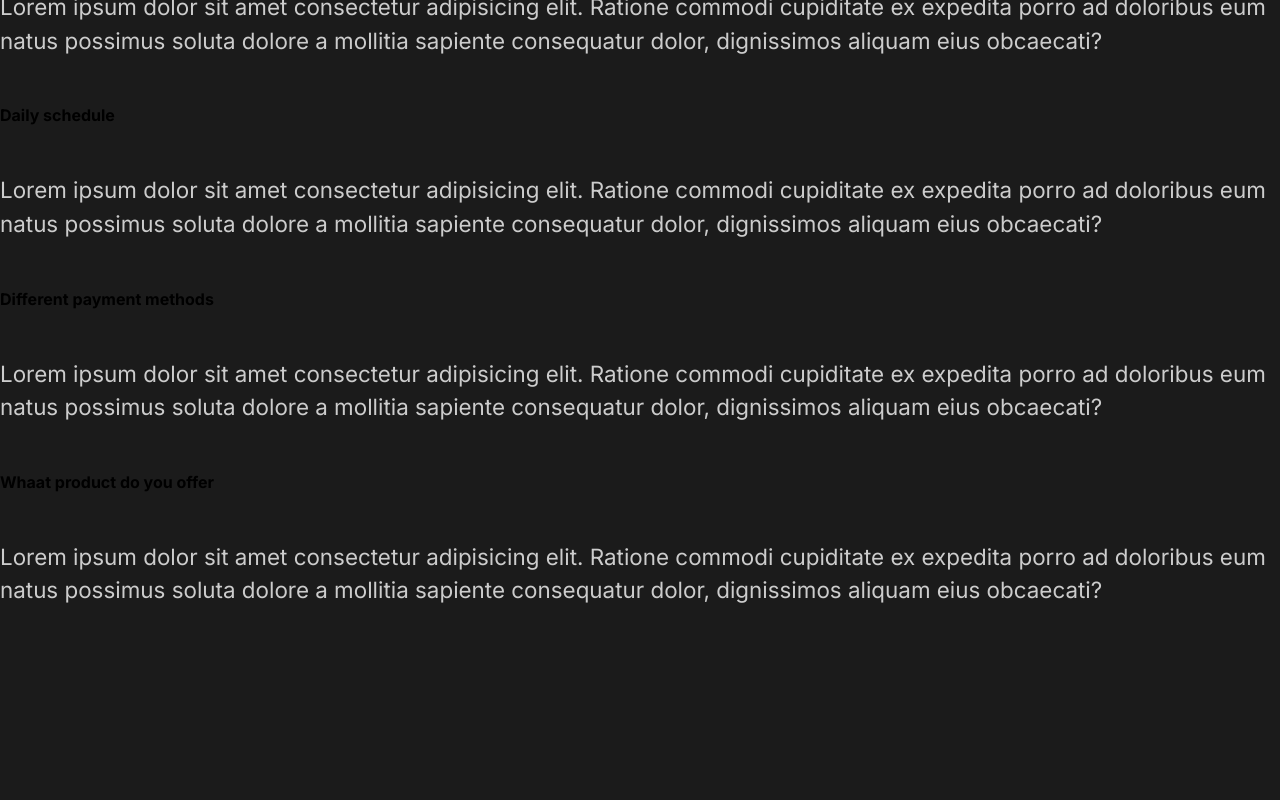
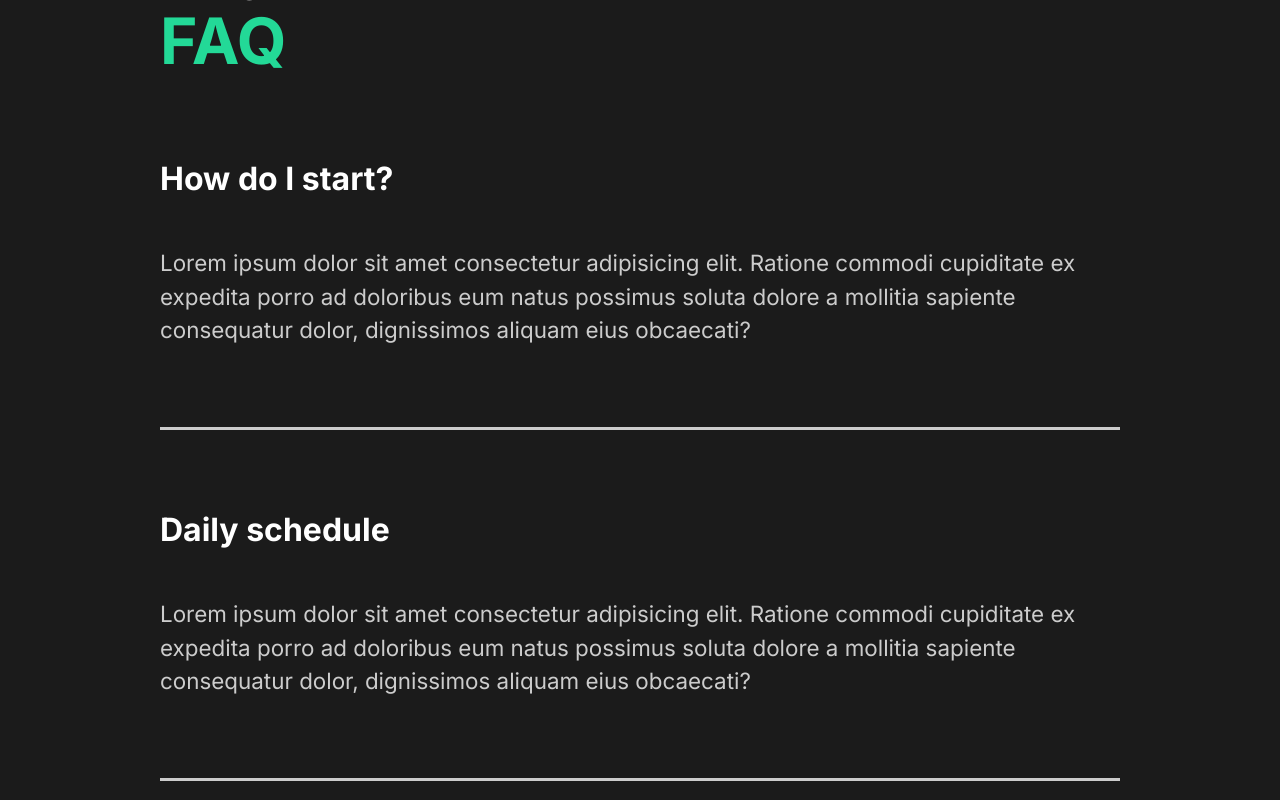
Before and after one commit to jypnt12/react-router, a React (Create React App) app: page / in a window 1280 px wide. Shown: the part 2360-3160 px from the top of the page. Before the commit the page ends 3015 px from the top, so only its background shows below. Built offline with nearby package versions, Linux system fonts and the light colour scheme.

Commit message:
5.5 styling faq section

```diff
--- a/src/components/FaqSection.js
+++ b/src/components/FaqSection.js
@@ -1,41 +1,70 @@
 import React from 'react'
+import styled from 'styled-components'
+import { About } from '../styles'
 
 const FaqSection = () => {
   return (
-    <div className=''>
-        <div className="faq">
+
+        <Faq>
             <h2>Any Questions <span>FAQ</span></h2>
             <div className="question">
                 <h4>How do I start?</h4>
                 <div className="answer">
-                    <p>Lorem ipsum dolor sit amet consectetur adipisicing elit. Ratione commodi cupiditate ex expedita porro ad doloribus eum natus possimus soluta dolore a mollitia sapiente consequatur dolor, dignissimos aliquam eius obcaecati?</p>
-
-                </div>
+                        <p>Lorem ipsum dolor sit amet consectetur adipisicing elit. Ratione commodi cupiditate ex expedita porro ad doloribus eum natus possimus soluta dolore a mollitia sapiente consequatur dolor, dignissimos aliquam eius obcaecati?</p>
+                 </div>
+                 <div className="faq-line"></div>
                 <div className="question">
                 <h4>Daily schedule</h4>
                 <div className="answer">
-                    <p>Lorem ipsum dolor sit amet consectetur adipisicing elit. Ratione commodi cupiditate ex expedita porro ad doloribus eum natus possimus soluta dolore a mollitia sapiente consequatur dolor, dignissimos aliquam eius obcaecati?</p>
-
+                        <p>Lorem ipsum dolor sit amet consectetur adipisicing elit. Ratione commodi cupiditate ex expedita porro ad doloribus eum natus possimus soluta dolore a mollitia sapiente consequatur dolor, dignissimos aliquam eius obcaecati?</p>
                 </div>
+                <div className="faq-line"></div>
             </div>
             <div className="question">
                 <h4>Different payment methods</h4>
                 <div className="answer">
-                    <p>Lorem ipsum dolor sit amet consectetur adipisicing elit. Ratione commodi cupiditate ex expedita porro ad doloribus eum natus possimus soluta dolore a mollitia sapiente consequatur dolor, dignissimos aliquam eius obcaecati?</p>
-
+                        <p>Lorem ipsum dolor sit amet consectetur adipisicing elit. Ratione commodi cupiditate ex expedita porro ad doloribus eum natus possimus soluta dolore a mollitia sapiente consequatur dolor, dignissimos aliquam eius obcaecati?</p>
                 </div>
+                <div className="faq-line"></div>
             </div>
             <div className="question">
                 <h4>Whaat product do you offer</h4>
                 <div className="answer">
-                    <p>Lorem ipsum dolor sit amet consectetur adipisicing elit. Ratione commodi cupiditate ex expedita porro ad doloribus eum natus possimus soluta dolore a mollitia sapiente consequatur dolor, dignissimos aliquam eius obcaecati?</p>
-
+                        <p>Lorem ipsum dolor sit amet consectetur adipisicing elit. Ratione commodi cupiditate ex expedita porro ad doloribus eum natus possimus soluta dolore a mollitia sapiente consequatur dolor, dignissimos aliquam eius obcaecati?</p>
                 </div>
+                <div className="faq-line"></div>
             </div>
             </div>
-        </div>
-    </div>
+        </Faq>
+
   )
-}
+};
+
+const Faq =styled(About)`
+    display: block;
+    span{
+        display: block;
+    }
+    h2{
+        padding-bottom: 2rem;
+        font-weight: lighter;
+    }
+    .faq-line{
+        background: #cccccc;
+        height: 0.2rem;
+        margin: 2rem 0rem;
+        width: 100%;
+    }
+    .question{
+        padding: 3rem 0rem;
+        cursor: pointer;
+    }
+    .answer{
+        padding: 2rem 0rem;
+        p{
+            padding: 1rem 0rem;
+        }
+    }
+`
 
 export default FaqSection
--- a/src/components/GlobalStyle.js
+++ b/src/components/GlobalStyle.js
@@ -40,7 +40,7 @@
     }
     h4{
         font-weight: bold;
-
+        font-size: 2rem;
     }
     a{
         font-size: 1.1rem;
```
